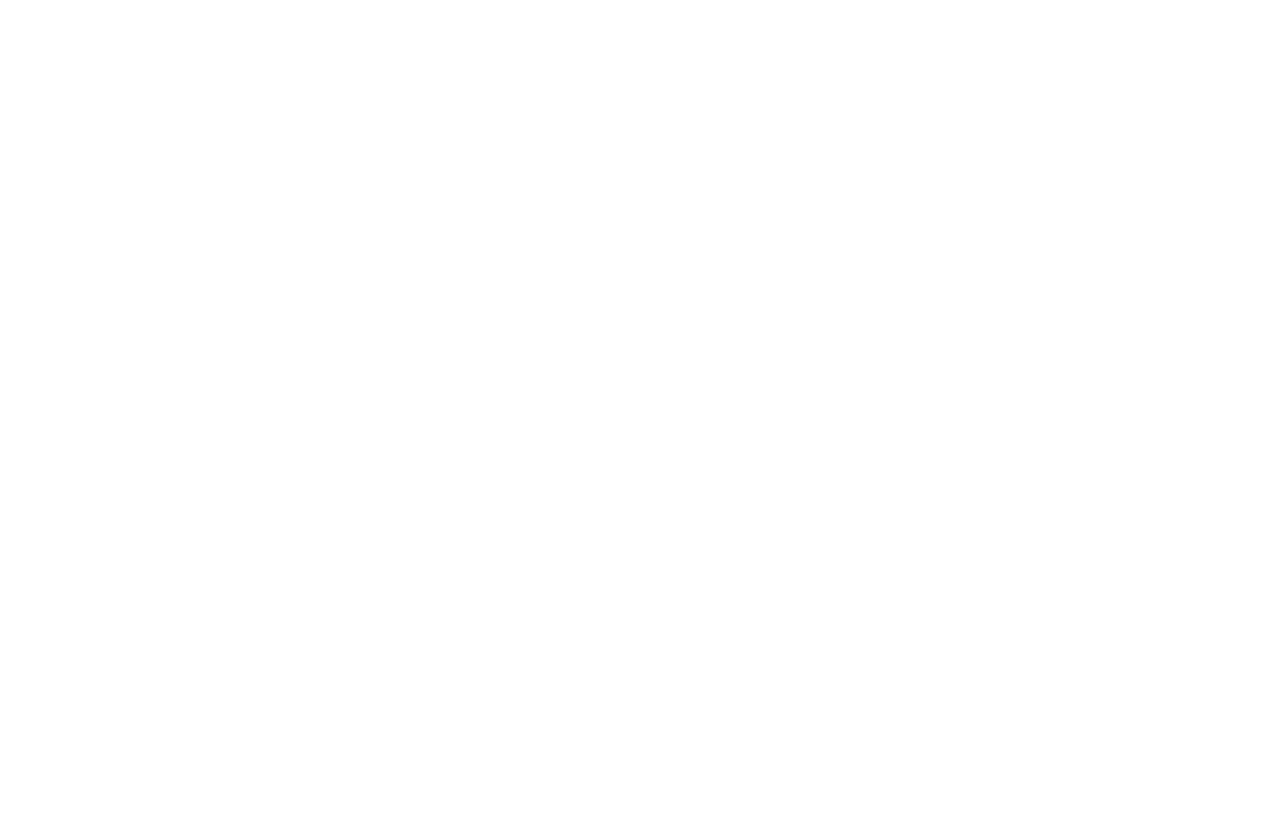
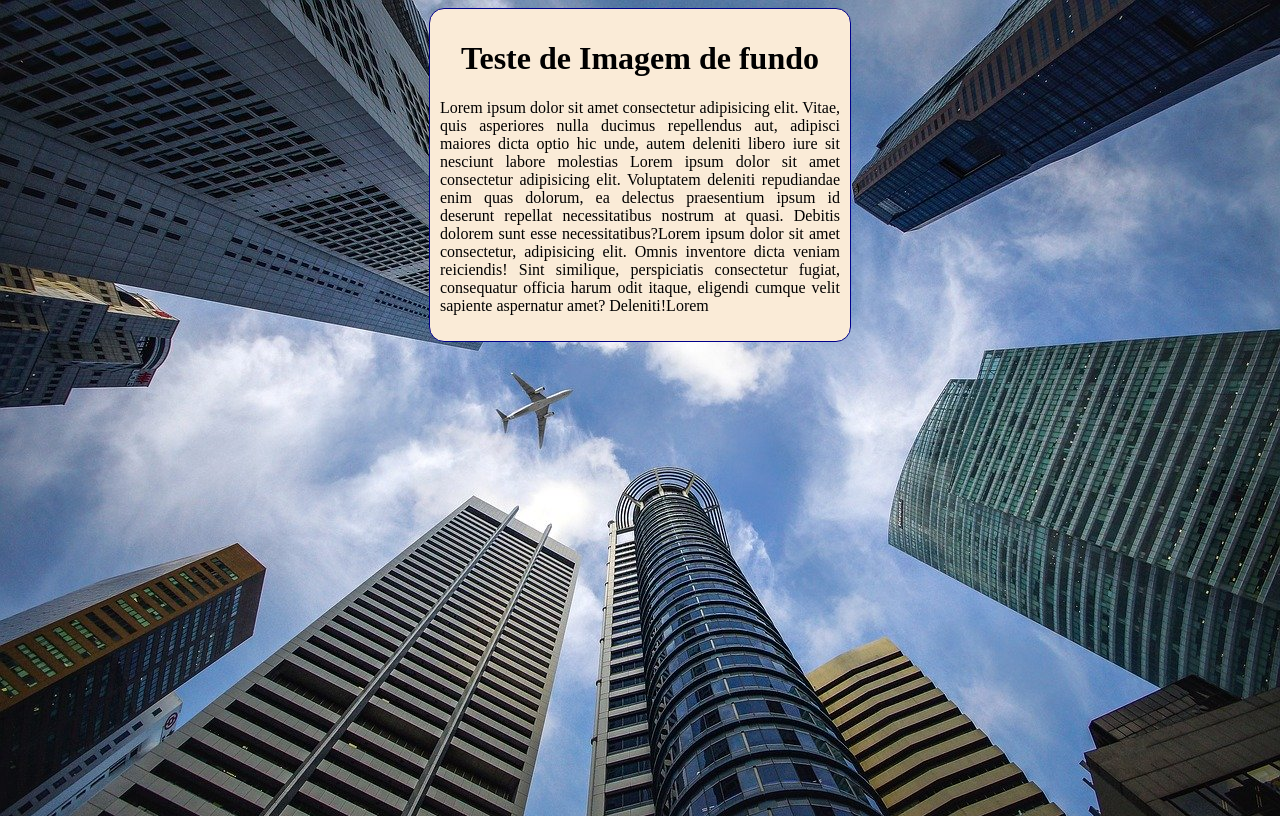
Before and after one commit to lucashv68/HTML-CSS, a plain HTML site: page Modulo 3/4 - Mudando o tamanho da imagem de fundo/tamanhoimg.html in a window 1280 px wide. Drawn offline with Linux system fonts and the light colour scheme.

Commit message:
atualizei

```diff
--- a/Modulo 3/4 - Mudando o tamanho da imagem de fundo/tamanhoimg.html
+++ b/Modulo 3/4 - Mudando o tamanho da imagem de fundo/tamanhoimg.html
@@ -4,8 +4,42 @@
     <meta charset="UTF-8">
     <meta name="viewport" content="width=device-width, initial-scale=1.0">
     <title>Mudando tamano da imagem</title>
+    <style>
+        body{
+            height: 100vh;
+            background-color: black;
+            background-image: url(wallpaper002.jpg);
+            background-position:  center top;
+            background-repeat: no-repeat;
+            background-size: cover;
+        }
+
+        h1{
+            text-align: center;
+        }
+        main{
+            background-color: antiquewhite;
+            text-align: justify;
+            padding: 10px;
+            margin: auto;
+            width: 400px;
+            border: 1px solid darkblue;
+            border-radius: 15px;
+
+        }
+
+
+    </style>
 </head>
+
 <body>
+    <main>
+        <h1>Teste de Imagem de fundo</h1>
+
+        <p>Lorem ipsum dolor sit amet consectetur adipisicing elit. Vitae, quis asperiores nulla ducimus repellendus aut, adipisci maiores dicta optio hic unde, autem deleniti libero iure sit nesciunt labore molestias Lorem ipsum dolor sit amet consectetur adipisicing elit. Voluptatem deleniti repudiandae enim quas dolorum, ea delectus praesentium ipsum id deserunt repellat necessitatibus nostrum at quasi. Debitis dolorem sunt esse necessitatibus?Lorem ipsum dolor sit amet consectetur, adipisicing elit. Omnis inventore dicta veniam reiciendis! Sint similique, perspiciatis consectetur fugiat, consequatur officia harum odit itaque, eligendi cumque velit sapiente aspernatur amet? Deleniti!Lorem</p>
+    </main>
+
+
 
 </body>
 </html>
```
Also changed, not shown: Modulo 3/4 - Mudando o tamanho da imagem de fundo/wallpaper002.jpg (added).
